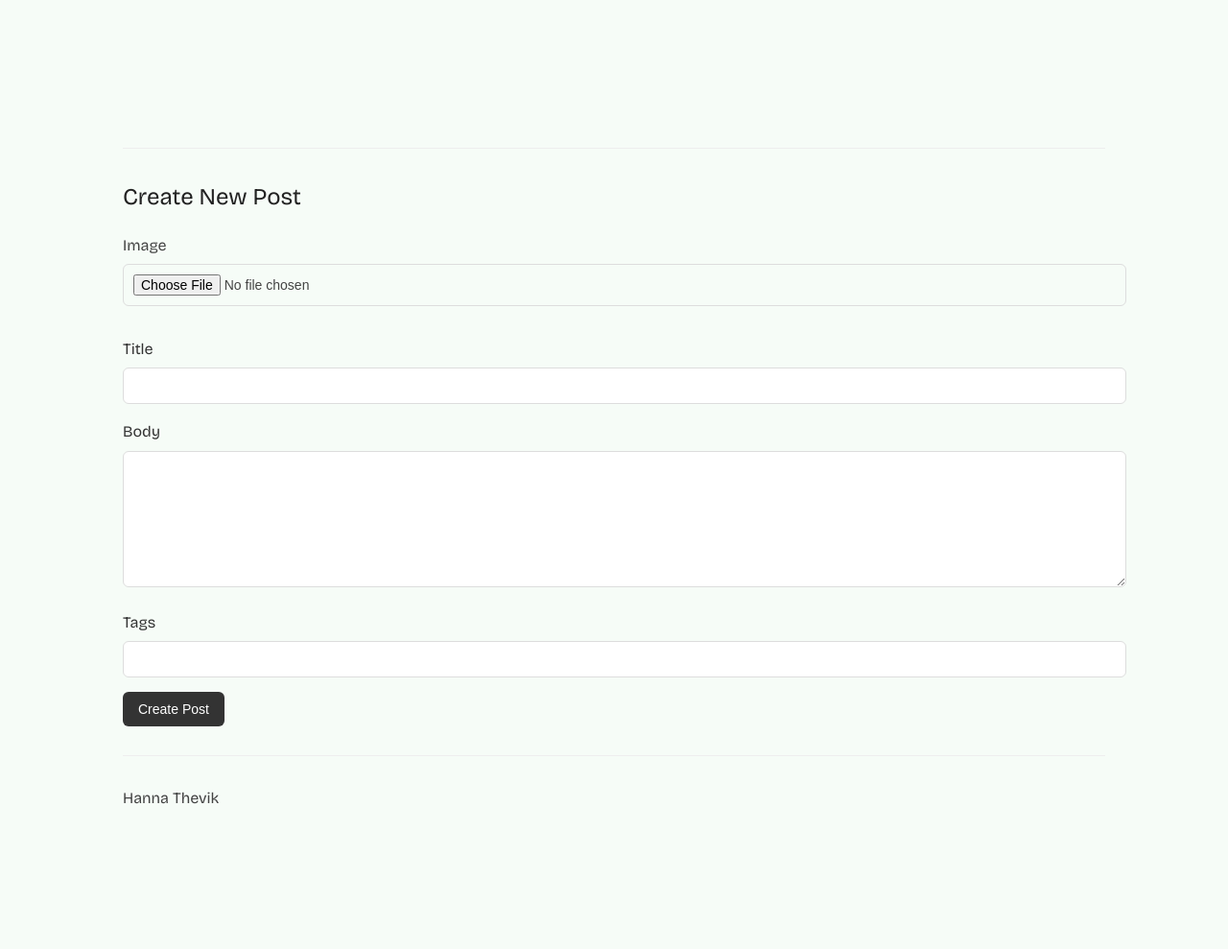
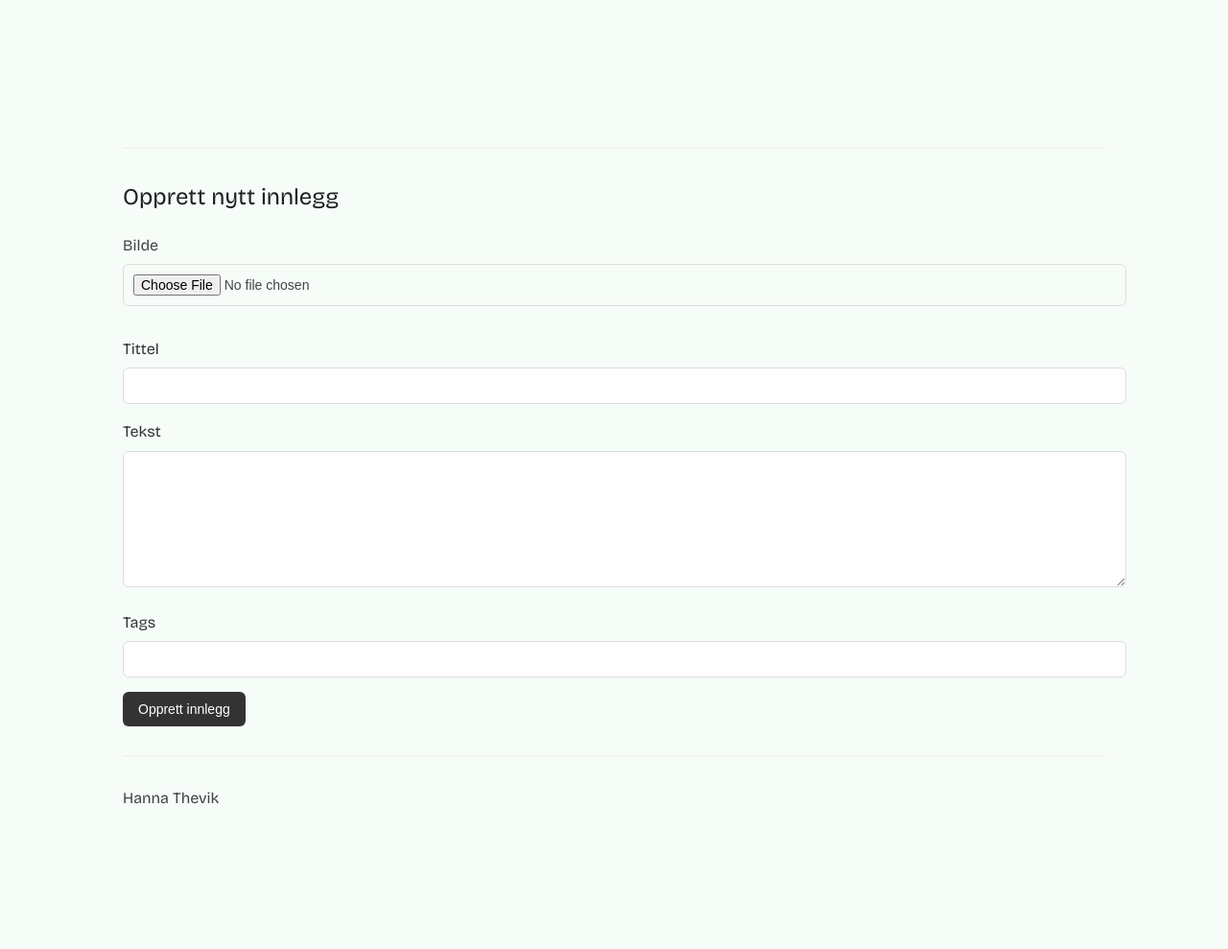
Before and after one commit to hannathevik-boop/flask_blog_project, a Flask app: page /create in a window 1280 px wide. Shown: the part 269-1258 px from the top of the page at 96% size. Run offline with Flask 3, Linux system fonts and the light colour scheme.

Commit message:
changed files:   modified:   static/style.css   modified:   templates/post.html

```diff
--- a/templates/create_post.html
+++ b/templates/create_post.html
@@ -2,24 +2,24 @@
 
 {% block content %}
 
-<h2>Create New Post</h2>
+<h2>Opprett nytt innlegg</h2>
 
 <form method="POST" enctype="multipart/form-data">
     <p>
-<label>Image</label><br>
+<label>Bilde</label><br>
 <input type="file" name="image">
 </p>
 
-<label>Title</label>
+<label>Tittel</label>
 <input name="title" required>
 
-<label>Body</label>
+<label>Tekst</label>
 <textarea name="body" required></textarea>
 
 <label>Tags</label>
 <input name="tags">
 
-<button type="submit">Create Post</button>
+<button type="submit">Opprett innlegg</button>
 
 </form>
 
--- a/templates/search_results.html
+++ b/templates/search_results.html
@@ -24,7 +24,7 @@
 
 {% else %}
 
-<p>No results found.</p>
+<p>Ingen resultater funnet.</p>
 
 {% endif %}
 
```
Also changed, not shown: templates/edit_post.html (+4 -4 lines).
